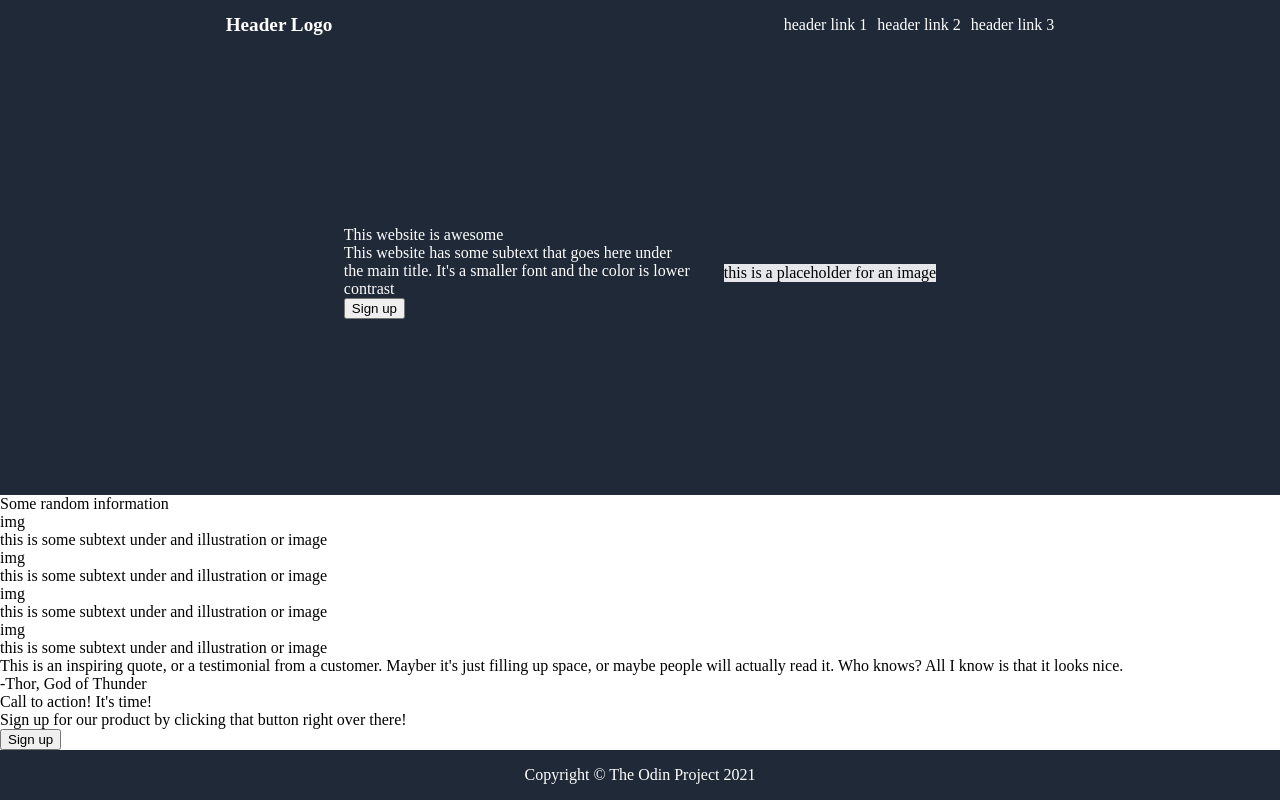
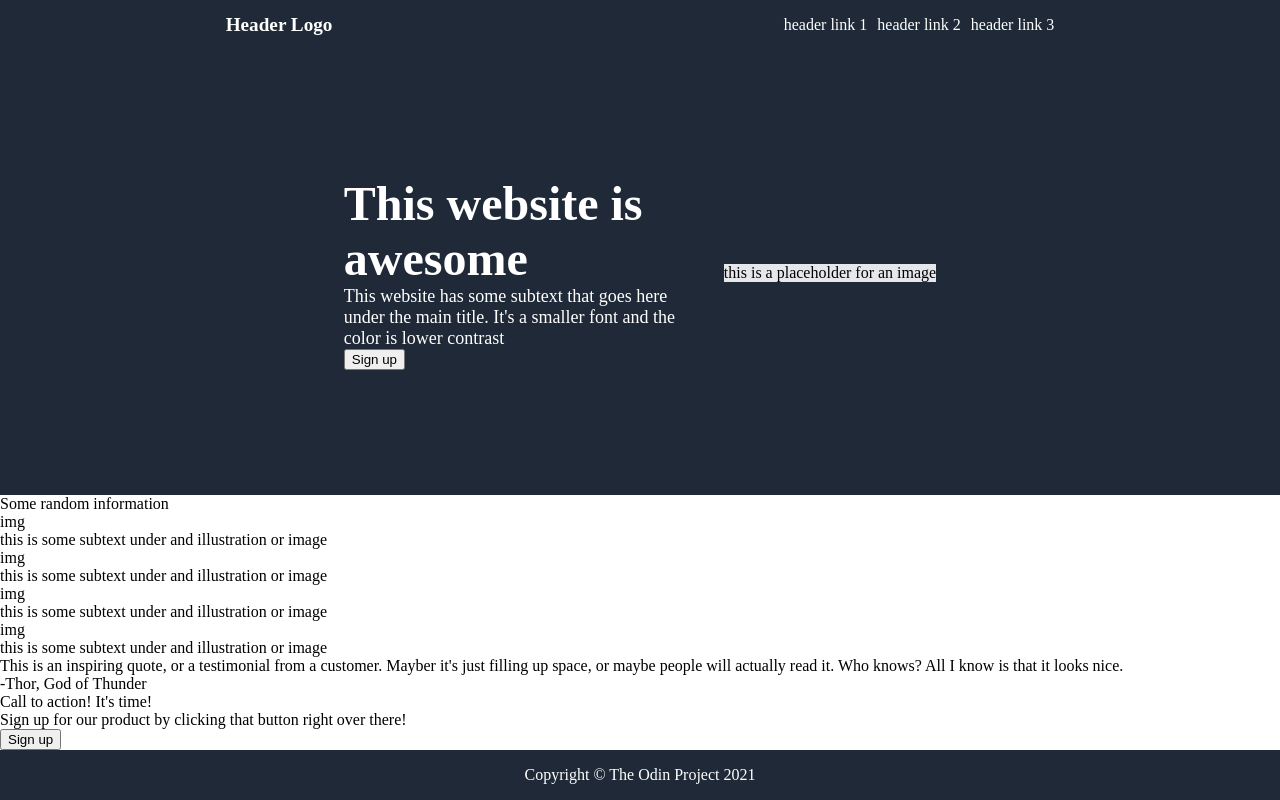
Before and after one commit to RapidCow1/Landing-Page, a plain HTML site: page index.html in a window 1280 px wide. Drawn offline with Linux system fonts and the light colour scheme.

Commit message:
Change section 2 font size/weight to match layout

```diff
--- a/style.css
+++ b/style.css
@@ -32,6 +32,15 @@ body {
     width: 350px;
 }
 
+.title {
+    font-size: 48px;
+    font-weight: bold;
+}
+
+.subtext {
+    font-size: 18px;
+}
+
 .placeholder {
     background-color: #E5E7EB;
 }
```
